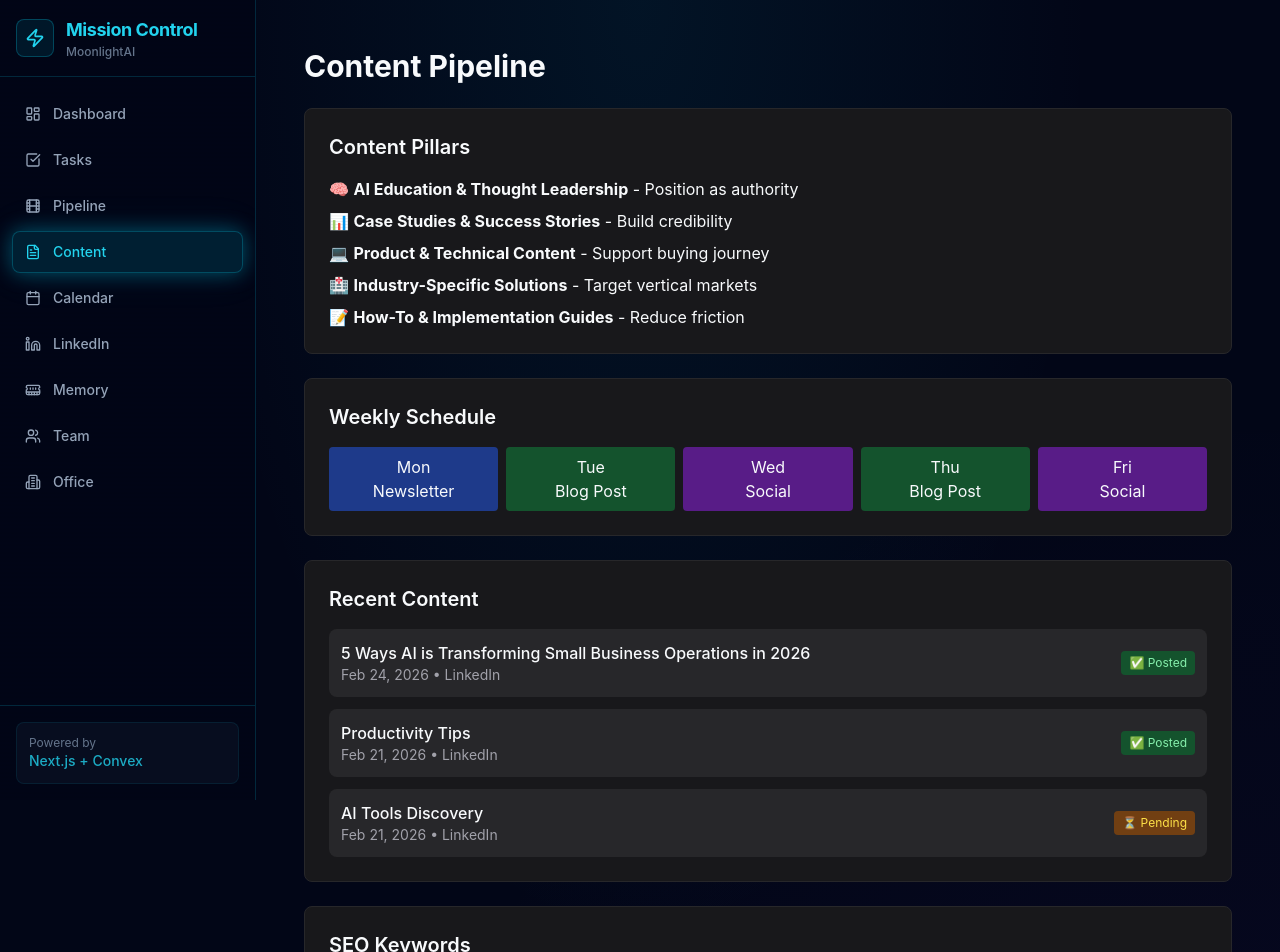
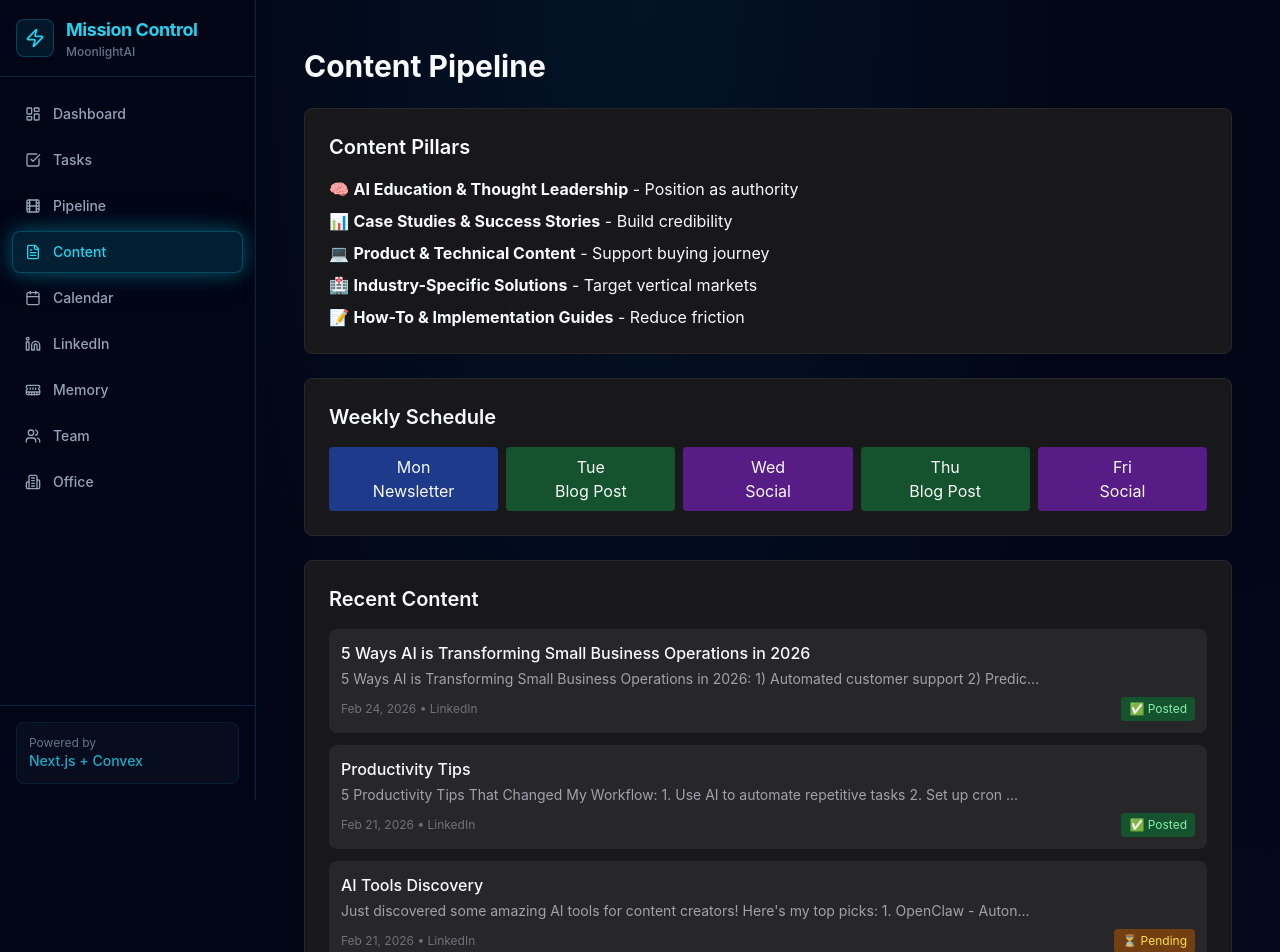
Before and after one commit to dree-max/mission-control, a Next.js app: page /content in a window 1280 px wide. Shown: the top 952 px of the page. Built offline with nearby package versions, Linux system fonts and the light colour scheme.

Commit message:
Update content page with dynamic post display

```diff
--- a/src/app/content/page.tsx
+++ b/src/app/content/page.tsx
@@ -2,31 +2,44 @@
 
 import React from 'react';
 
-const recentPosts = [
+// In production, this would come from an API or database
+// For static export, we embed the data here
+const posts = [
   {
-    id: 1,
+    id: "1",
     title: "5 Ways AI is Transforming Small Business Operations in 2026",
+    text: "5 Ways AI is Transforming Small Business Operations in 2026: 1) Automated customer support 2) Predictive analytics 3) Smart inventory management 4) Personalized marketing 5) Streamlined HR processes. Which one impacts your business most?",
     status: "posted",
-    date: "Feb 24, 2026",
+    createdAt: "2026-02-24T00:35:00Z",
     platform: "LinkedIn"
   },
   {
-    id: 2,
+    id: "2",
     title: "Productivity Tips",
+    text: "5 Productivity Tips That Changed My Workflow: 1. Use AI to automate repetitive tasks 2. Set up cron jobs for routine work 3. Build a personal command center 4. Automate your content pipeline 5. Delegate to AI agents",
     status: "posted",
-    date: "Feb 21, 2026",
+    createdAt: "2026-02-21T08:00:00Z",
     platform: "LinkedIn"
   },
   {
-    id: 3,
+    id: "3",
     title: "AI Tools Discovery",
+    text: "Just discovered some amazing AI tools for content creators! Here's my top picks: 1. OpenClaw - Autonomous AI assistant 2. Claude - AI assistant 3. Codex - AI coding assistant",
     status: "pending",
-    date: "Feb 21, 2026",
+    createdAt: "2026-02-21T07:00:00Z",
     platform: "LinkedIn"
   }
 ];
 
+const formatDate = (dateStr: string) => {
+  const date = new Date(dateStr);
+  return date.toLocaleDateString('en-US', { month: 'short', day: 'numeric', year: 'numeric' });
+};
+
 export default function ContentPage() {
+  const postedCount = posts.filter(p => p.status === 'posted').length;
+  const pendingCount = posts.filter(p => p.status === 'pending').length;
+
   return (
     <div className="p-6">
       <h1 className="text-3xl font-bold mb-6">Content Pipeline</h1>
@@ -60,17 +73,18 @@ export default function ContentPage() {
         <div className="bg-zinc-900 p-6 rounded-lg border border-zinc-800">
           <h2 className="text-xl font-semibold mb-4">Recent Content</h2>
           <div className="space-y-3">
-            {recentPosts.map((post) => (
-              <div key={post.id} className="p-3 bg-zinc-800 rounded-lg flex justify-between items-center">
-                <div>
-                  <p className="font-medium">{post.title}</p>
-                  <p className="text-sm text-zinc-400">{post.date} • {post.platform}</p>
+            {posts.map((post) => (
+              <div key={post.id} className="p-3 bg-zinc-800 rounded-lg">
+                <p className="font-medium">{post.title}</p>
+                <p className="text-sm text-zinc-400 mt-1">{post.text.substring(0, 100)}...</p>
+                <div className="flex justify-between items-center mt-2">
+                  <span className="text-xs text-zinc-500">{formatDate(post.createdAt)} • {post.platform}</span>
+                  <span className={`px-2 py-1 rounded text-xs ${
+                    post.status === 'posted' ? 'bg-green-900 text-green-300' : 'bg-yellow-900 text-yellow-300'
+                  }`}>
+                    {post.status === 'posted' ? '✅ Posted' : '⏳ Pending'}
+                  </span>
                 </div>
-                <span className={`px-2 py-1 rounded text-xs ${
-                  post.status === 'posted' ? 'bg-green-900 text-green-300' : 'bg-yellow-900 text-yellow-300'
-                }`}>
-                  {post.status === 'posted' ? '✅ Posted' : '⏳ Pending'}
-                </span>
               </div>
             ))}
           </div>
@@ -104,11 +118,11 @@ export default function ContentPage() {
           <h2 className="text-xl font-semibold mb-4">Performance</h2>
           <div className="grid grid-cols-3 gap-4 text-center">
             <div className="p-4 bg-zinc-800 rounded">
-              <div className="text-2xl font-bold">3</div>
+              <div className="text-2xl font-bold">{postedCount}</div>
               <div className="text-sm">Posts Published</div>
             </div>
             <div className="p-4 bg-zinc-800 rounded">
-              <div className="text-2xl font-bold">1</div>
+              <div className="text-2xl font-bold">{pendingCount}</div>
               <div className="text-sm">Pending Approval</div>
             </div>
             <div className="p-4 bg-zinc-800 rounded">
```
